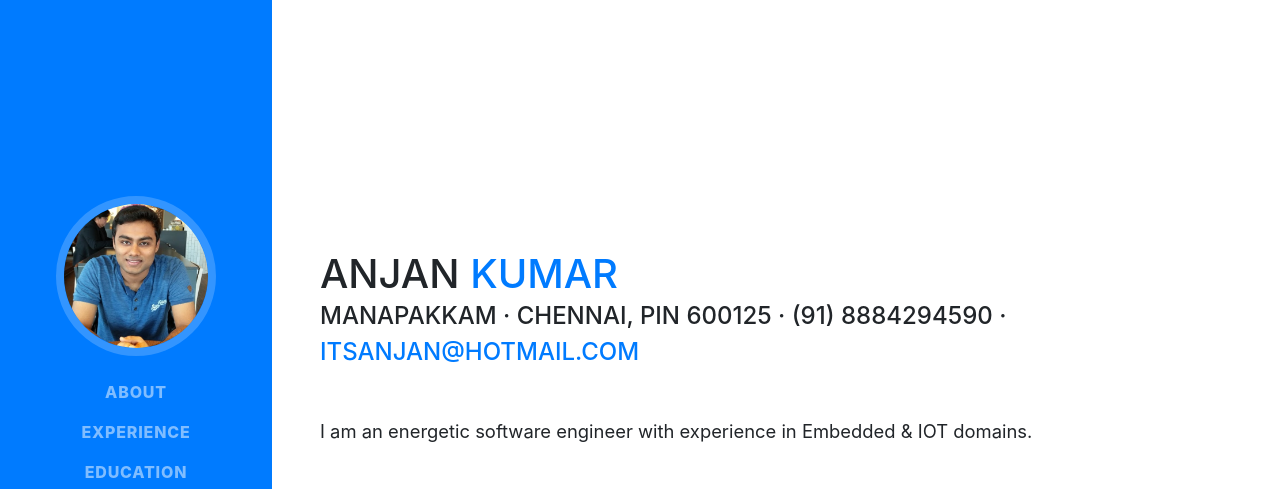
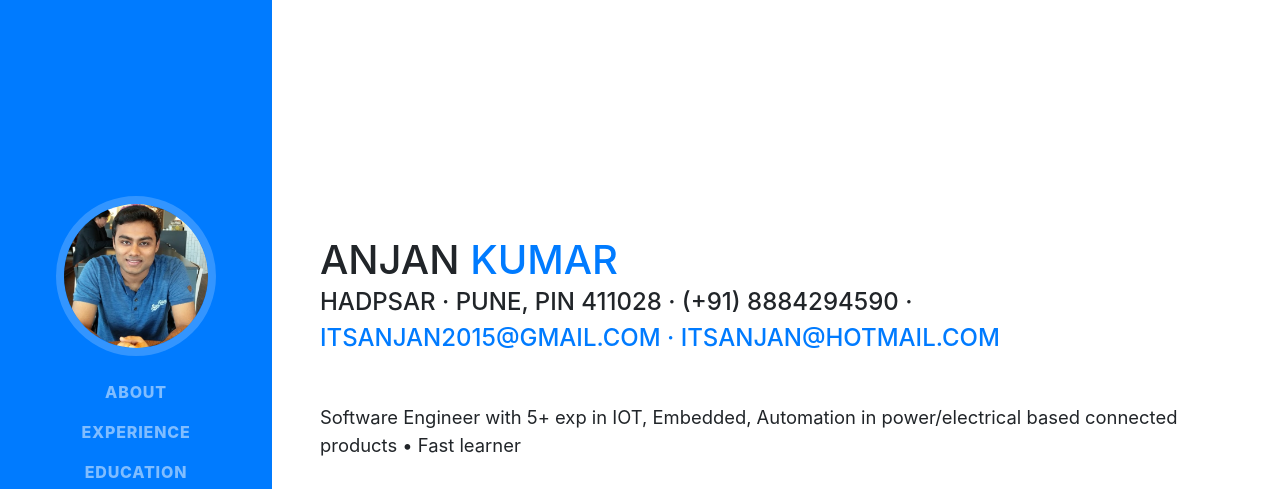
Before and after one commit to itsanjan/itsanjan.github.io, a website with bundled scripts: page index.html in a window 1280 px wide. Shown: the top 489 px of the page. Built offline with nearby package versions, Linux system fonts and the light colour scheme; a web font is replaced by a local one.

Commit message:
wip base modifications

```diff
--- a/index.html
+++ b/index.html
@@ -66,10 +66,12 @@
         <h1 class="mb-0">Anjan
           <span class="text-primary">Kumar</span>
         </h1>
-        <div class="subheading mb-5">Manapakkam · Chennai, PIN 600125 · (91) 8884294590 ·
-          <a href="mailto:name@email.com">itsanjan@hotmail.com</a>
+        <div class="subheading mb-5">Hadpsar · Pune, PIN 411028 · (+91) 8884294590 ·
+          <a href="mailto:name@email.com"> itsanjan2015@gmail.com · itsanjan@hotmail.com</a>
         </div>
-        <p class="lead mb-5">I am an energetic software engineer with experience in Embedded & IOT domains.</p>
+        <p class="lead mb-5">
+          Software Engineer with 5+ exp in IOT, Embedded, Automation in power/electrical based connected products • Fast learner
+        </p>
         <div class="social-icons">
           <a href="#">
             <i class="fab fa-linkedin-in"></i>
```
